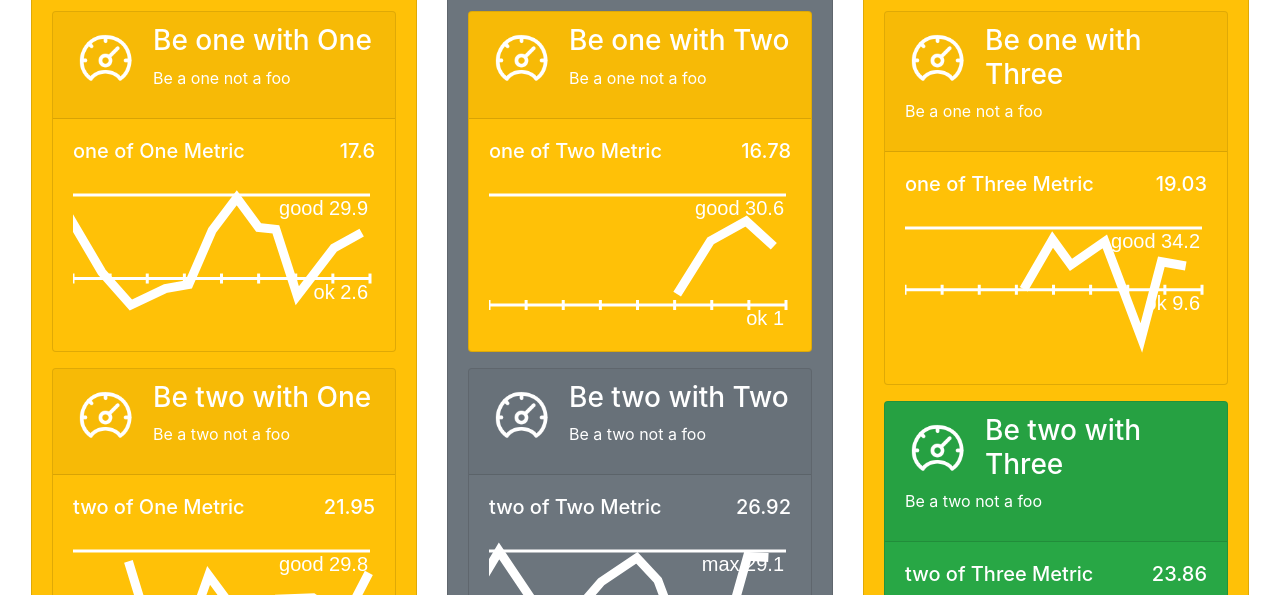
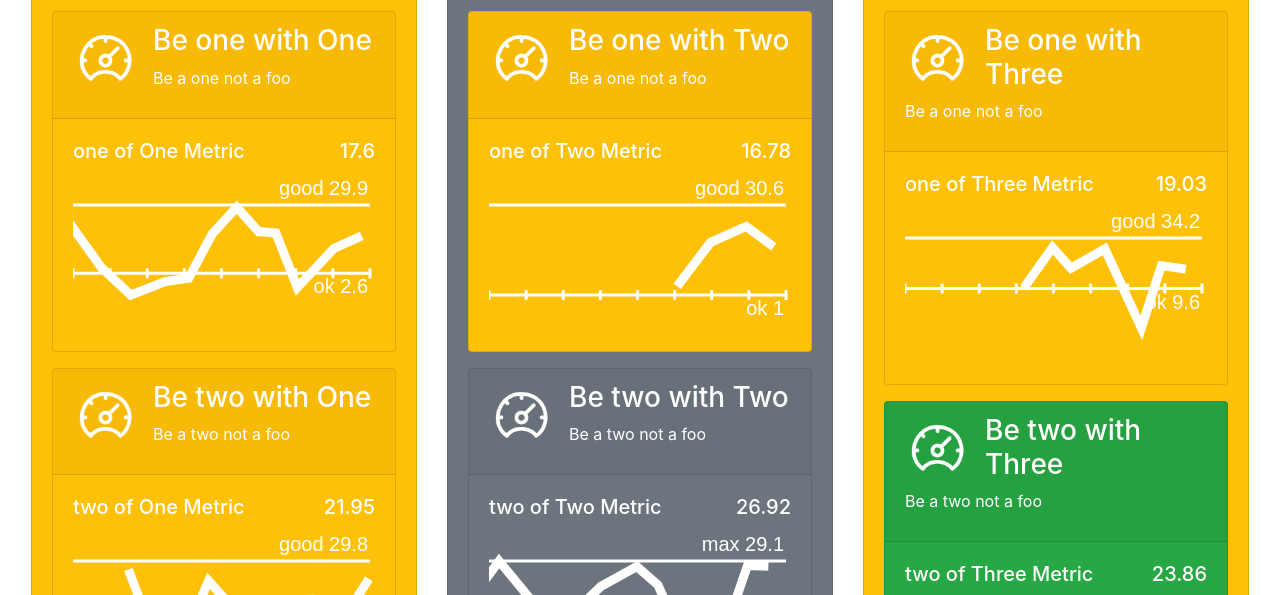
Before and after one commit to rtens/xpede, a plain HTML site: page src/dashboard.html in a window 1280 px wide. Shown: the part 147-742 px from the top of the page. Drawn offline with Linux system fonts and the light colour scheme.

Commit message:
Write above upper limit

```diff
--- a/src/dashboard.html
+++ b/src/dashboard.html
@@ -152,7 +152,7 @@
 
         function drawGraph($graph, indicator) {
             const fontSize = 20
-            const padding = fontSize
+            const padding = fontSize * 1.5
             const margin = 5
             const window = 8 * 7 * 24 * 3600 * 1000
 
@@ -193,7 +193,7 @@
             ctx.stroke()
 
             const format = i => Math.round(i * 10) / 10
-            const write = (value, x1, y1) => ctx.fillText(value, x(x1) - 2, y(y1) + fontSize)
+            const write = (value, x1, y1, offset = fontSize) => ctx.fillText(value, x(x1) - 2, y(y1) + offset)
             const stroke = (x1, y1, x2, y2) => {
                 ctx.beginPath()
                 ctx.moveTo(x(x1), y(y1))
@@ -205,10 +205,10 @@
 
             if (indicator.good !== null) {
                 stroke(start, 1, now, 1)
-                write('good ' + format(indicator.good), now, 1)
+                write('good ' + format(indicator.good), now, 1, 10-fontSize)
             } else {
                 stroke(start, max, now, max)
-                write('max ' + format(max), now, max)
+                write('max ' + format(max), now, max, 10-fontSize)
             }
 
             if (indicator.ok !== null) {
```
